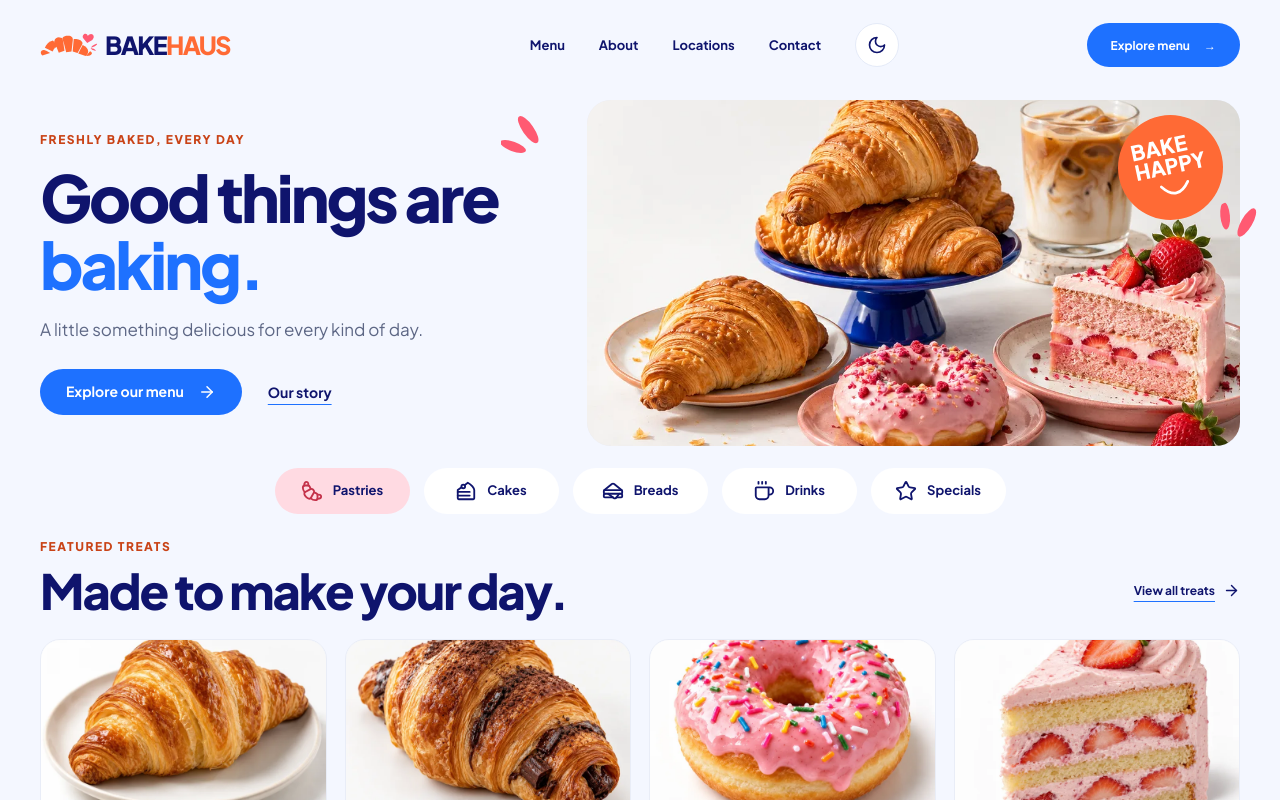
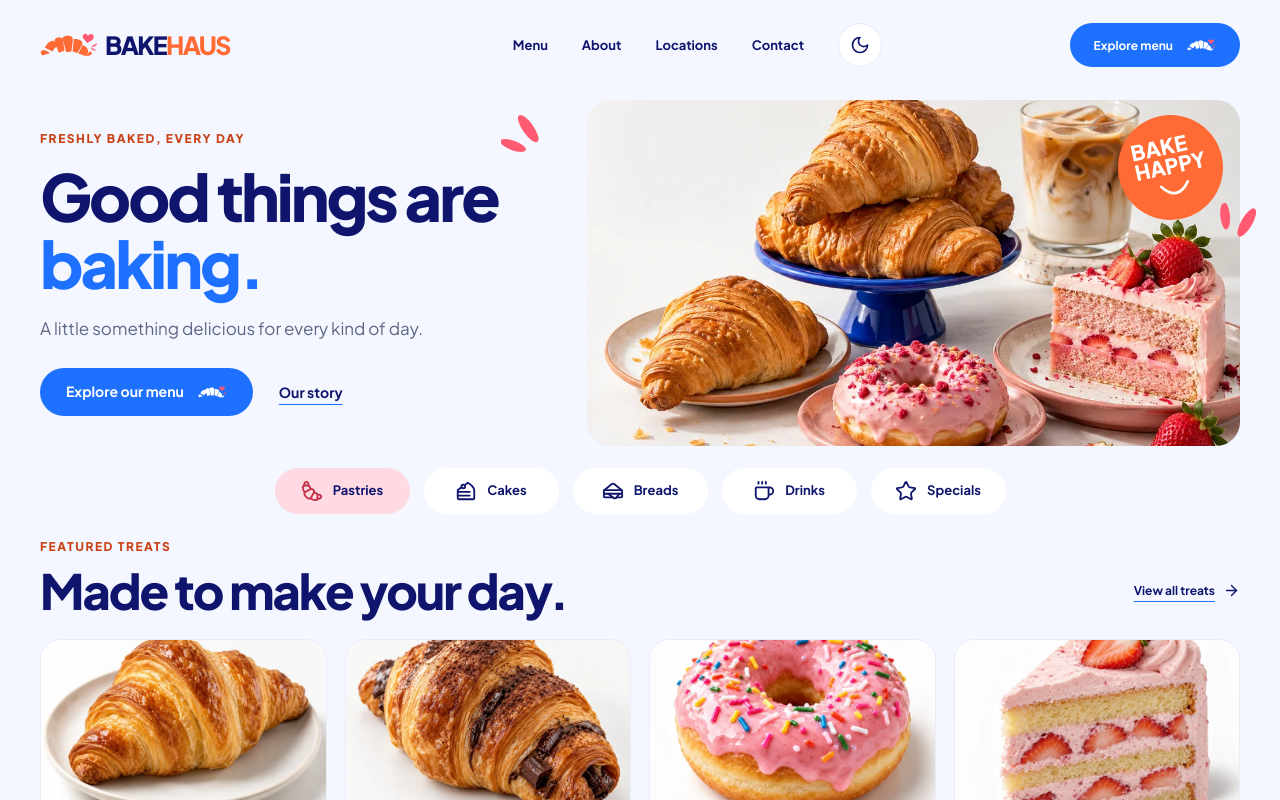
Before and after one commit to JeisM/BakeHaus, a Next.js app: page / in a window 1280 px wide. Shown: the top 800 px of the page. Built offline with nearby package versions, Linux system fonts and the light colour scheme.

Commit message:
feat(menu): use BakeHaus mark in menu navigation

```diff
--- a/src/app/about/page.tsx
+++ b/src/app/about/page.tsx
@@ -1,7 +1,7 @@
 import Image from "next/image";
 import Link from "next/link";
-import { ArrowRight } from "lucide-react";
+import { BrandMark } from "@/components/BrandLogo";
 export const metadata = { title: "About" };
 export default function AboutPage() {
-return <section className="section container about"><div className="about-hero"><div className="about-copy"><p className="eyebrow">A bakery with feeling</p><h1>Baked with heart.</h1><p className="lede">The best bakery moments are uncomplicated: something warm in your hands, a little pause, and a reason to smile.</p><p className="lede">BAKEHAUS is built around that feeling—bright flavors, considered details, and everyday enjoyment.</p><Link className="button" href="/menu">Explore our menu <ArrowRight size={18} /></Link></div><div className="about-image"><Image src="/images/hero/bakehaus-hero-pastries.webp" alt="A spread of fresh pastries, cake, and coffee to share" fill sizes="(max-width: 900px) 100vw, 50vw" /></div></div><div className="values"><article><b>01</b><h2>Freshness</h2><p>We keep the good stuff close to the moment it&apos;s made.</p></article><article><b>02</b><h2>Care</h2><p>Thoughtful details make a simple treat feel special.</p></article><article><b>03</b><h2>Everyday joy</h2><p>There&apos;s always room for a little deliciousness.</p></article></div></section>;
+return <section className="section container about"><div className="about-hero"><div className="about-copy"><p className="eyebrow">A bakery with feeling</p><h1>Baked with heart.</h1><p className="lede">The best bakery moments are uncomplicated: something warm in your hands, a little pause, and a reason to smile.</p><p className="lede">BAKEHAUS is built around that feeling—bright flavors, considered details, and everyday enjoyment.</p><Link className="button menu-cta" href="/menu">Explore our menu <BrandMark className="menu-mark" /></Link></div><div className="about-image"><Image src="/images/hero/bakehaus-hero-pastries.webp" alt="A spread of fresh pastries, cake, and coffee to share" fill sizes="(max-width: 900px) 100vw, 50vw" /></div></div><div className="values"><article><b>01</b><h2>Freshness</h2><p>We keep the good stuff close to the moment it&apos;s made.</p></article><article><b>02</b><h2>Care</h2><p>Thoughtful details make a simple treat feel special.</p></article><article><b>03</b><h2>Everyday joy</h2><p>There&apos;s always room for a little deliciousness.</p></article></div></section>;
 }
--- a/src/app/globals.css
+++ b/src/app/globals.css
@@ -38,7 +38,7 @@ svg { flex-shrink: 0; }
 .site-header { position: sticky; top: 0; z-index: 20; background: rgba(244,247,255,.96); backdrop-filter: blur(14px); }
 .nav { height: 90px; display: flex; align-items: center; justify-content: space-between; gap: 28px; }
 .logo { display: inline-flex; align-items: center; gap: 7px; min-height: 44px; font-weight: 800; font-size: 27px; letter-spacing: -.065em; line-height: 1; white-space: nowrap; transition: font-size .35s cubic-bezier(.22,1,.36,1); }
-.logo-mark { display: block; width: 58px; height: auto; transition: width .35s cubic-bezier(.22,1,.36,1); }
+.logo-mark { display: block; width: 58px; height: auto; color: var(--orange); transition: width .35s cubic-bezier(.22,1,.36,1); }
 .logo .logo-accent { color: var(--orange); }
 .logo:is(:hover, :focus-visible) { font-size: 19px; }
 .logo:is(:hover, :focus-visible) .logo-mark { width: 112px; }
@@ -54,6 +54,9 @@ svg { flex-shrink: 0; }
 .button:hover { background: #155edb; transform: translateY(-2px); box-shadow: 0 5px 15px #1e71ff20; }
 .button-small { min-height: 44px; padding: 11px 23px; font-size: 12px; }
 .button-dark { background: var(--navy); }
+.menu-mark { display: block; width: 29px; height: 20px; color: white; transition: transform .2s ease; }
+.menu-cta:hover .menu-mark { transform: translateX(2px) rotate(-6deg); }
+.mobile-nav-icon .menu-mark { width: 32px; height: 24px; color: var(--orange); }
 .text-link { min-height: 44px; display: inline-flex; align-items: center; gap: 8px; font-size: 14px; font-weight: 700; text-decoration: underline; text-underline-offset: 6px; text-decoration-color: var(--blue); }
 .text-link:hover { color: var(--blue); }
 .eyebrow { margin: 0 0 14px; color: #c94317; text-transform: uppercase; letter-spacing: .13em; font-size: 12px; line-height: 1.5; font-weight: 800; }
--- a/src/app/page.tsx
+++ b/src/app/page.tsx
@@ -2,14 +2,15 @@ import Image from "next/image";
 import Link from "next/link";
 import { ArrowRight, CakeSlice, Croissant, Coffee, Sandwich, Star } from "lucide-react";
 import { BakeryArt, Sprinkles } from "@/components/BrandArt";
+import { BrandMark } from "@/components/BrandLogo";
 import { ProductCard } from "@/components/ProductCard";
 import { products } from "@/data/products";
 const shortcuts = [{ name: "Pastries", icon: Croissant }, { name: "Cakes", icon: CakeSlice }, { name: "Breads", icon: Sandwich }, { name: "Drinks", icon: Coffee }, { name: "Specials", icon: Star }];
 const featured = ["classic-croissant", "chocolate-croissant", "sprinkle-donut", "cloud-cake"].map((id) => products.find((product) => product.id === id)!);
 export default function HomePage() {
 return <>
-<section className="hero container"><div className="hero-grid"><div className="hero-copy"><p className="eyebrow">Freshly baked, every day</p><h1>Good things are <em>baking.</em><Sprinkles /></h1><p className="lede">A little something delicious for every kind of day.</p><div className="hero-actions"><Link className="button" href="/menu">Explore our menu <ArrowRight size={18} /></Link><Link className="text-link" href="/about">Our story</Link></div></div><div className="hero-visual"><div className="hero-image"><Image src="/images/hero/bakehaus-hero-pastries.webp" alt="Fresh croissants, strawberry cake, a pink glazed donut, and an iced latte" fill priority sizes="(max-width: 900px) 100vw, 55vw" /></div><div className="happy-badge" aria-hidden="true">BAKE<br />HAPPY<svg viewBox="0 0 40 18"><path d="M5 3Q20 23 35 3" fill="none" stroke="currentColor" strokeWidth="3" strokeLinecap="round" /></svg></div><Sprinkles className="image-sprinkles" /></div></div><nav className="category-shortcuts" aria-label="Browse by category">{shortcuts.map(({ name, icon: Icon }) => <Link key={name} href={`/menu?category=${name}`}><Icon size={22} aria-hidden="true" />{name}</Link>)}</nav></section>
+<section className="hero container"><div className="hero-grid"><div className="hero-copy"><p className="eyebrow">Freshly baked, every day</p><h1>Good things are <em>baking.</em><Sprinkles /></h1><p className="lede">A little something delicious for every kind of day.</p><div className="hero-actions"><Link className="button menu-cta" href="/menu">Explore our menu <BrandMark className="menu-mark" /></Link><Link className="text-link" href="/about">Our story</Link></div></div><div className="hero-visual"><div className="hero-image"><Image src="/images/hero/bakehaus-hero-pastries.webp" alt="Fresh croissants, strawberry cake, a pink glazed donut, and an iced latte" fill priority sizes="(max-width: 900px) 100vw, 55vw" /></div><div className="happy-badge" aria-hidden="true">BAKE<br />HAPPY<svg viewBox="0 0 40 18"><path d="M5 3Q20 23 35 3" fill="none" stroke="currentColor" strokeWidth="3" strokeLinecap="round" /></svg></div><Sprinkles className="image-sprinkles" /></div></div><nav className="category-shortcuts" aria-label="Browse by category">{shortcuts.map(({ name, icon: Icon }) => <Link key={name} href={`/menu?category=${name}`}><Icon size={22} aria-hidden="true" />{name}</Link>)}</nav></section>
 <section className="featured-section container"><p className="eyebrow">Featured treats</p><div className="section-heading"><h2>Made to make your day.</h2><Link href="/menu" className="text-link all-treats">View all treats <ArrowRight size={17} /></Link></div><div className="product-grid featured">{featured.map((product) => <ProductCard key={product.id} product={product} />)}</div></section>
 <section className="story-section"><div className="container story-grid"><BakeryArt /><div className="story-copy"><h2>A little joy in every bite.</h2><p>At BAKEHAUS, we believe great food brings people closer. That&apos;s why we bake fresh, create with care, and always find room for a little more joy.</p><Link className="story-link" href="/about">A little more about us <ArrowRight size={16} /></Link><Sprinkles /></div></div></section>
-<section className="container final-cta"><div><h2>Find your kind of delicious.</h2><p>Pastries, cakes, breads, and drinks, made for brighter days.</p></div><Link className="button" href="/menu">Explore our menu <ArrowRight size={18} /></Link></section></>;
+<section className="container final-cta"><div><h2>Find your kind of delicious.</h2><p>Pastries, cakes, breads, and drinks, made for brighter days.</p></div><Link className="button menu-cta" href="/menu">Explore our menu <BrandMark className="menu-mark" /></Link></section></>;
 }
--- a/src/components/BrandLogo.tsx
+++ b/src/components/BrandLogo.tsx
@@ -1,14 +1,14 @@
 import Link from "next/link";
 
-function CroissantMark() {
-  return <svg className="logo-mark" viewBox="22 24 488 200" aria-hidden="true" focusable="false">
-    <path fill="var(--orange)" d="M29 184c4-13 18-20 33-15 18 6 31 16 45 24l-65 20c-9-7-15-18-13-29Z" />
-    <path fill="var(--orange)" d="M63 149c13-30 35-54 68-61l29 32-32 60-65-31Z" />
-    <path fill="var(--orange)" d="M143 91c4-20 23-32 43-30 9 1 18 4 26 8l16 105-48 17-20-51-17 17-1-66Z" />
-    <path fill="var(--orange)" d="M212 63c11-13 30-16 49-15 25 0 40 14 37 35l-11 96-45 6-24-96 10 84-16-110Z" />
-    <path fill="var(--orange)" d="M306 75c30 0 55 5 69 22 6 7 6 16 1 25l-38 71-41-14 9-104Z" />
-    <path fill="var(--orange)" d="M381 124c28 13 46 29 46 54 0 17-8 29-21 40l-62-21 37-73Z" />
-    <path fill="var(--orange)" d="M443 177c13 5 19 13 15 22-6 14-26 19-49 18l34-40Z" />
+export function BrandMark({ className = "logo-mark" }: { className?: string }) {
+  return <svg className={className} viewBox="22 24 488 200" aria-hidden="true" focusable="false">
+    <path fill="currentColor" d="M29 184c4-13 18-20 33-15 18 6 31 16 45 24l-65 20c-9-7-15-18-13-29Z" />
+    <path fill="currentColor" d="M63 149c13-30 35-54 68-61l29 32-32 60-65-31Z" />
+    <path fill="currentColor" d="M143 91c4-20 23-32 43-30 9 1 18 4 26 8l16 105-48 17-20-51-17 17-1-66Z" />
+    <path fill="currentColor" d="M212 63c11-13 30-16 49-15 25 0 40 14 37 35l-11 96-45 6-24-96 10 84-16-110Z" />
+    <path fill="currentColor" d="M306 75c30 0 55 5 69 22 6 7 6 16 1 25l-38 71-41-14 9-104Z" />
+    <path fill="currentColor" d="M381 124c28 13 46 29 46 54 0 17-8 29-21 40l-62-21 37-73Z" />
+    <path fill="currentColor" d="M443 177c13 5 19 13 15 22-6 14-26 19-49 18l34-40Z" />
     <path fill="var(--pink)" d="M425 49c11-16 28-21 40-12 16 12 10 32-3 46l-43 25-33-39c-9-11-5-28 8-36 13-8 25 0 31 16Z" />
     <path fill="var(--pink)" d="M456 139c8-11 27-22 43-25 5-1 4 4 0 8-12 11-28 20-42 23-5 1-6-1-1-6Z" />
     <path fill="var(--pink)" d="M454 153c13 0 29 7 36 16 4 5 0 6-5 5-16-4-28-10-35-17-2-3 0-4 4-4Z" />
@@ -16,5 +16,5 @@ function CroissantMark() {
 }
 
 export function BrandLogo() {
-  return <Link className="logo" href="/" aria-label="BakeHaus home"><CroissantMark /><span className="logo-wordmark">BAKE<span className="logo-accent">HAUS</span></span></Link>;
+  return <Link className="logo" href="/" aria-label="BakeHaus home"><BrandMark /><span className="logo-wordmark">BAKE<span className="logo-accent">HAUS</span></span></Link>;
 }
--- a/src/components/SiteHeader.tsx
+++ b/src/components/SiteHeader.tsx
@@ -1,24 +1,24 @@
 "use client";
 
 import Link from "next/link";
-import { CakeSlice, Heart, House, Mail, MapPin } from "lucide-react";
+import { Heart, House, Mail, MapPin } from "lucide-react";
 import { usePathname } from "next/navigation";
-import { BrandLogo } from "@/components/BrandLogo";
+import { BrandLogo, BrandMark } from "@/components/BrandLogo";
 import { ThemeToggle } from "@/components/ThemeToggle";
 
 const links = [{ href: "/menu", label: "Menu" }, { href: "/about", label: "About" }, { href: "/locations", label: "Locations" }, { href: "/contact", label: "Contact" }];
-const mobileLinks = [{ href: "/", label: "Home", icon: House }, { href: "/menu", label: "Menu", icon: CakeSlice }, { href: "/about", label: "About", icon: Heart }, { href: "/locations", label: "Locations", icon: MapPin }, { href: "/contact", label: "Contact", icon: Mail }];
+const mobileLinks = [{ href: "/", label: "Home", icon: House }, { href: "/menu", label: "Menu", icon: null }, { href: "/about", label: "About", icon: Heart }, { href: "/locations", label: "Locations", icon: MapPin }, { href: "/contact", label: "Contact", icon: Mail }];
 
 export function SiteHeader() {
   const pathname = usePathname();
   return <>
     <header className="site-header"><nav className="container nav" aria-label="Main navigation">
       <BrandLogo />
-      <div className="nav-links">{links.map((link) => <Link key={link.href} className={pathname === link.href || pathname.startsWith(`${link.href}/`) ? "active" : ""} aria-current={pathname === link.href || pathname.startsWith(`${link.href}/`) ? "page" : undefined} href={link.href}>{link.label}</Link>)}<ThemeToggle /><Link className="button button-small" href="/menu">Explore menu <span aria-hidden="true">→</span></Link></div>
+      <div className="nav-links">{links.map((link) => <Link key={link.href} className={pathname === link.href || pathname.startsWith(`${link.href}/`) ? "active" : ""} aria-current={pathname === link.href || pathname.startsWith(`${link.href}/`) ? "page" : undefined} href={link.href}>{link.label}</Link>)}<ThemeToggle /><Link className="button button-small menu-cta" href="/menu">Explore menu <BrandMark className="menu-mark" /></Link></div>
     </nav></header>
     <nav className="mobile-bottom-nav" aria-label="Mobile navigation">{mobileLinks.map(({ href, label, icon: Icon }) => {
       const active = href === "/" ? pathname === "/" : pathname === href || pathname.startsWith(`${href}/`);
-      return <Link key={href} className={active ? "active" : ""} aria-current={active ? "page" : undefined} href={href}><span className="mobile-nav-icon"><Icon size={20} strokeWidth={2} aria-hidden="true" /></span><span>{label}</span></Link>;
+      return <Link key={href} className={active ? "active" : ""} aria-current={active ? "page" : undefined} href={href}><span className="mobile-nav-icon">{Icon ? <Icon size={20} strokeWidth={2} aria-hidden="true" /> : <BrandMark className="menu-mark" />}</span><span>{label}</span></Link>;
     })}<ThemeToggle mobile /></nav>
   </>;
 }
```
